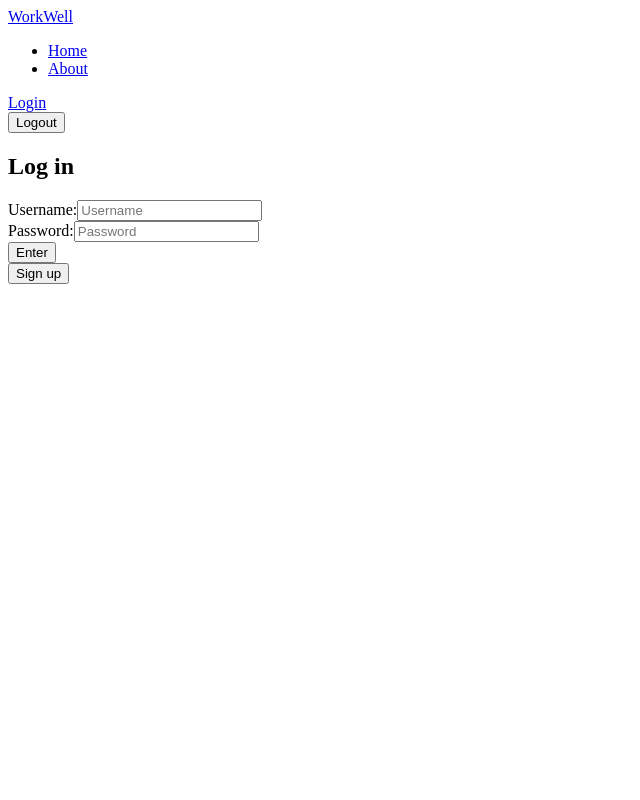
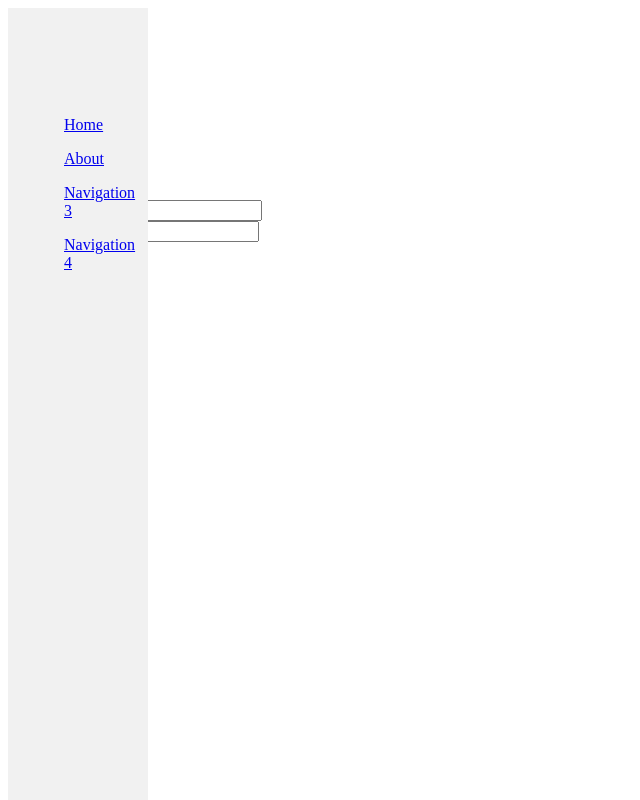
Before and after one commit to FlatironGroupProject/Group-Phase-5-Front-End, a Next.js app in the folder client/: page / in a window 1280 px wide. Shown: the whole page, without its empty margins (0-640 px from the left). Built offline with nearby package versions, Linux system fonts and the light colour scheme; no server answers.

Commit message:
Created Sidebar.tsx and Userprofile.tsx. Have a basic sidebar created. Issues with overlapping divs currently

```diff
--- a/client/components/Layout.tsx
+++ b/client/components/Layout.tsx
@@ -1,11 +1,14 @@
 import type { ReactNode } from "react"
 import Navbar from "./Navbar"
-
+import Sidebar from "./Sidebar"
 export default function Layout({ children }: { children: ReactNode }) {
   return (
     <>
-      <Navbar />
-      <main>{children}</main>
+        <Sidebar/>
+      <div>
+        <Navbar />
+        <main>{children}</main>
+      </div>
     </>
   )
 }
--- /dev/null
+++ b/client/components/Sidebar.tsx
@@ -0,0 +1,16 @@
+import Link from 'next/link'
+// const Sidebar = () => {
+
+
+export default function Sidebar(){
+
+
+    return (
+    <ul className = "sidebar">
+        <li className = "sidebar-item block"><Link className='link' href="/Home">Home</Link></li>
+        <li className = "sidebar-item block"><Link className='link' href="/About">About</Link></li>
+        <li className = "sidebar-item block"><Link className='link' href = "/users/2">Navigation 3</Link></li>
+        <li className = "sidebar-item block"><Link className='link' href = "/">Navigation 4</Link></li>
+    </ul>
+    )
+}
--- /dev/null
+++ b/client/components/UserProfile.tsx
@@ -0,0 +1,4 @@
+
+export default function UserProfile(){
+
+}
--- a/client/pages/About.tsx
+++ b/client/pages/About.tsx
@@ -1,6 +1,5 @@
 import React from 'react';
 import Head from 'next/head';
-
 const About: React.FC = () => {
   return (
     <div className="min-h-screen bg-gray-100 flex items-center justify-center pt-32">
--- a/client/pages/_app.tsx
+++ b/client/pages/_app.tsx
@@ -1,7 +1,7 @@
 import { useEffect, useState } from 'react';
 import 'tailwindcss/tailwind.css'
 import Layout from '../components/Layout';
-
+import "../styles/sidebar.css"
 function MyApp({ Component, pageProps }) {
 
   const [currUser, setCurrUser] = useState(null);
--- a/client/styles/globals.css
+++ b/client/styles/globals.css
@@ -41,6 +41,7 @@ main {
 }
 
 
+
 /* :root {
   --foreground-rgb: 0, 0, 0;
   --background-start-rgb: 214, 219, 220;
--- /dev/null
+++ b/client/styles/sidebar.css
@@ -0,0 +1,21 @@
+.sidebar{
+    margin-top: 100px;
+    width:100px;
+    position:fixed;
+    height:100%;
+    overflow:auto;
+    margin: 0;
+    padding-top: 100px;
+    background-color: #f1f1f1;
+  }
+
+  .sidebar-item{
+    display: block;
+    padding: 8px 16px;
+    color: #000;
+  }
+
+  li .link:hover {
+    background-color: #fad390;
+    color: #fff;
+  }
--- a/client/tsconfig.json
+++ b/client/tsconfig.json
@@ -21,6 +21,6 @@
       "@/*": ["./*"]
     }
   },
-  "include": ["next-env.d.ts", "**/*.ts", "**/*.tsx", "src/**/*.ts*"],
+  "include": ["next-env.d.ts", "**/*.ts", "**/*.tsx", "src/**/*.ts*", "components/Sidebar.jsx"],
   "exclude": ["node_modules", "dist", "lib"]
 }
```
